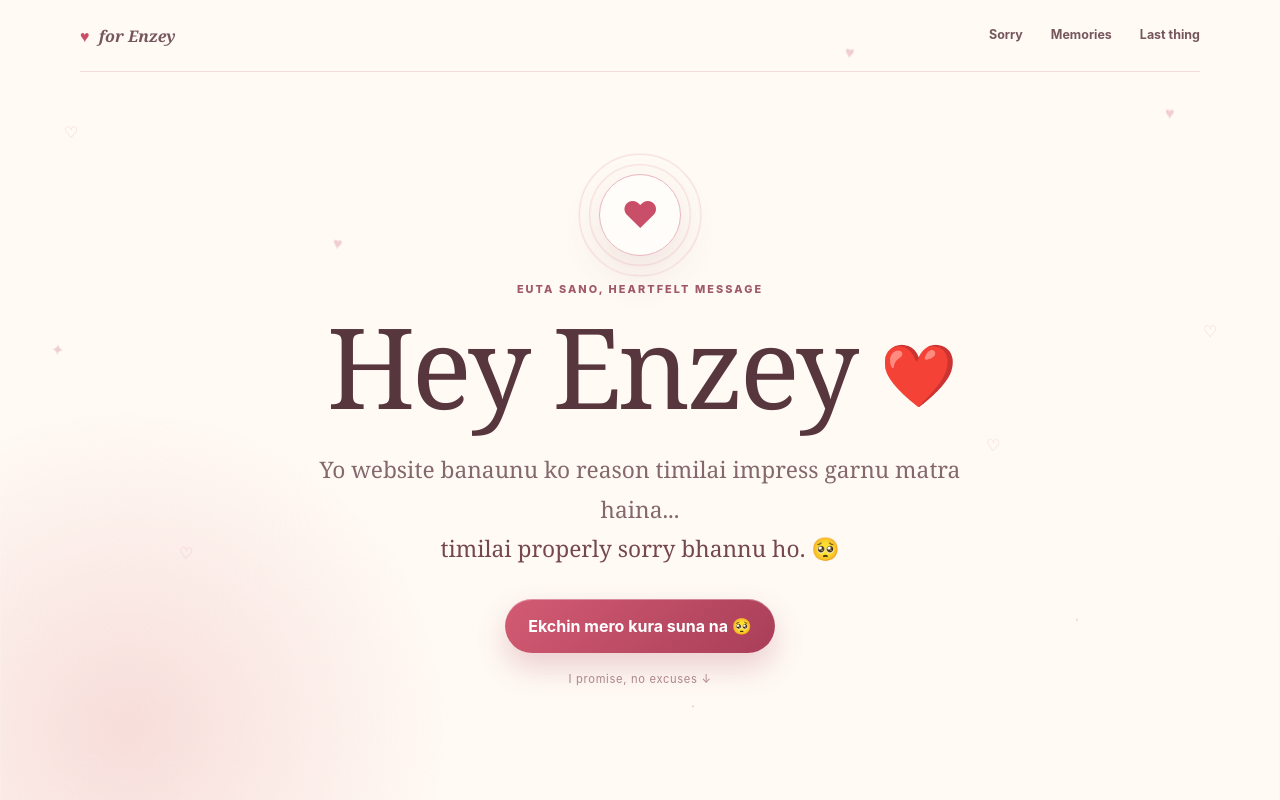
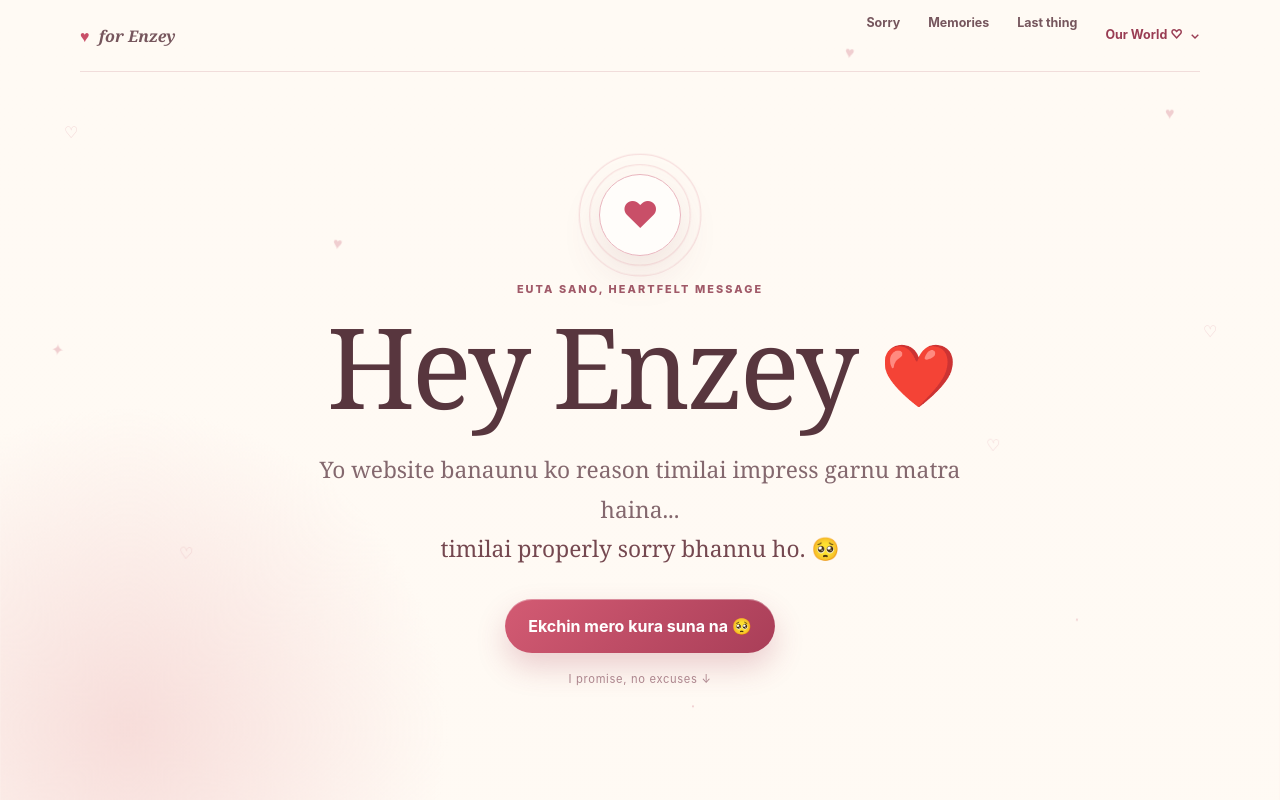
Before and after one commit to ialekhc/alekh-test, a Next.js app: page / in a window 1280 px wide. Shown: the top 800 px of the page. Built offline with nearby package versions, Linux system fonts and the light colour scheme.

Commit message:
Link memory chapters from the home page navigation

```diff
--- a/app/globals.css
+++ b/app/globals.css
@@ -98,3 +98,15 @@ h2 em { color:var(--rose-dark); font-weight:500; }
   nav{min-height:62px} nav div a:nth-child(2){display:none}.hero{min-height:calc(100svh - 62px);padding-top:55px}.section{width:min(100% - 28px,1120px)}.letter{padding:38px 23px;border-radius:23px}.letter::before{inset:8px;border-radius:17px}.letter-pin{right:20px}.memory-grid{columns:1;width:min(390px,100%);margin:auto}.reasons-grid{grid-template-columns:1fr}.reason-card{min-height:160px}.tiny-sticker{position:static;display:inline-block;margin-bottom:25px}.check-in{padding:35px 20px}.answer-buttons{flex-direction:column}.soft-button{width:100%}.final-card{padding-inline:23px}
 }
 @media (prefers-reduced-motion:reduce) { html{scroll-behavior:auto} *,*::before,*::after{animation-duration:.01ms!important;animation-iteration-count:1!important;transition-duration:.01ms!important}.reveal{opacity:1;translate:none} }
+
+/* Entry to the romantic scrapbook from the original page. */
+.world-menu{position:relative;align-self:center;color:var(--rose-dark)}
+.world-menu summary{min-height:44px;display:flex;align-items:center;gap:7px;cursor:pointer;list-style:none;font-size:.78rem;font-weight:650}
+.world-menu summary::-webkit-details-marker{display:none}
+.world-menu summary:focus-visible{outline:3px solid var(--rose-dark);outline-offset:4px;border-radius:4px}
+.world-menu[open] summary>span{transform:rotate(180deg)}
+nav .world-menu-links{position:absolute;right:0;top:calc(100% + 6px);z-index:10;width:245px;display:flex;flex-direction:column;gap:0;padding:8px;border:1px solid var(--line);border-radius:16px;background:var(--paper);box-shadow:0 14px 35px #793d481c}
+nav .world-menu-links a{display:flex;justify-content:space-between;align-items:center;min-height:46px;padding:12px;border-radius:9px;font-size:.75rem;font-weight:500;line-height:1.5}
+nav .world-menu-links a:first-child{color:var(--rose-dark);font-weight:700;border-bottom:1px solid #edcfd080;margin-bottom:4px}
+nav .world-menu-links a:hover{background:var(--blush)}
+@media(max-width:560px){nav .world-menu-links a:nth-child(2){display:flex}nav>div{gap:13px}nav .world-menu summary{font-size:.72rem}nav .world-menu-links{width:min(245px,calc(100vw - 32px))}}
--- a/app/page.tsx
+++ b/app/page.tsx
@@ -62,6 +62,15 @@ export default function Home() {
           <a href="#sorry">Sorry</a>
           <a href="#memories">Memories</a>
           <a href="#last-thing">Last thing</a>
+          <details className="world-menu">
+            <summary>Our World ♡ <span aria-hidden="true">⌄</span></summary>
+            <div className="world-menu-links">
+              <a href="/our-world">Explore our world <span aria-hidden="true">↗</span></a>
+              <a href="/our-world#little-escapes">01 · Our little escapes</a>
+              <a href="/our-world#everyday-us">02 · Everyday us</a>
+              <a href="/our-world#next-chapter">03 · Still to come ♡</a>
+            </div>
+          </details>
         </div>
       </nav>
 
```
